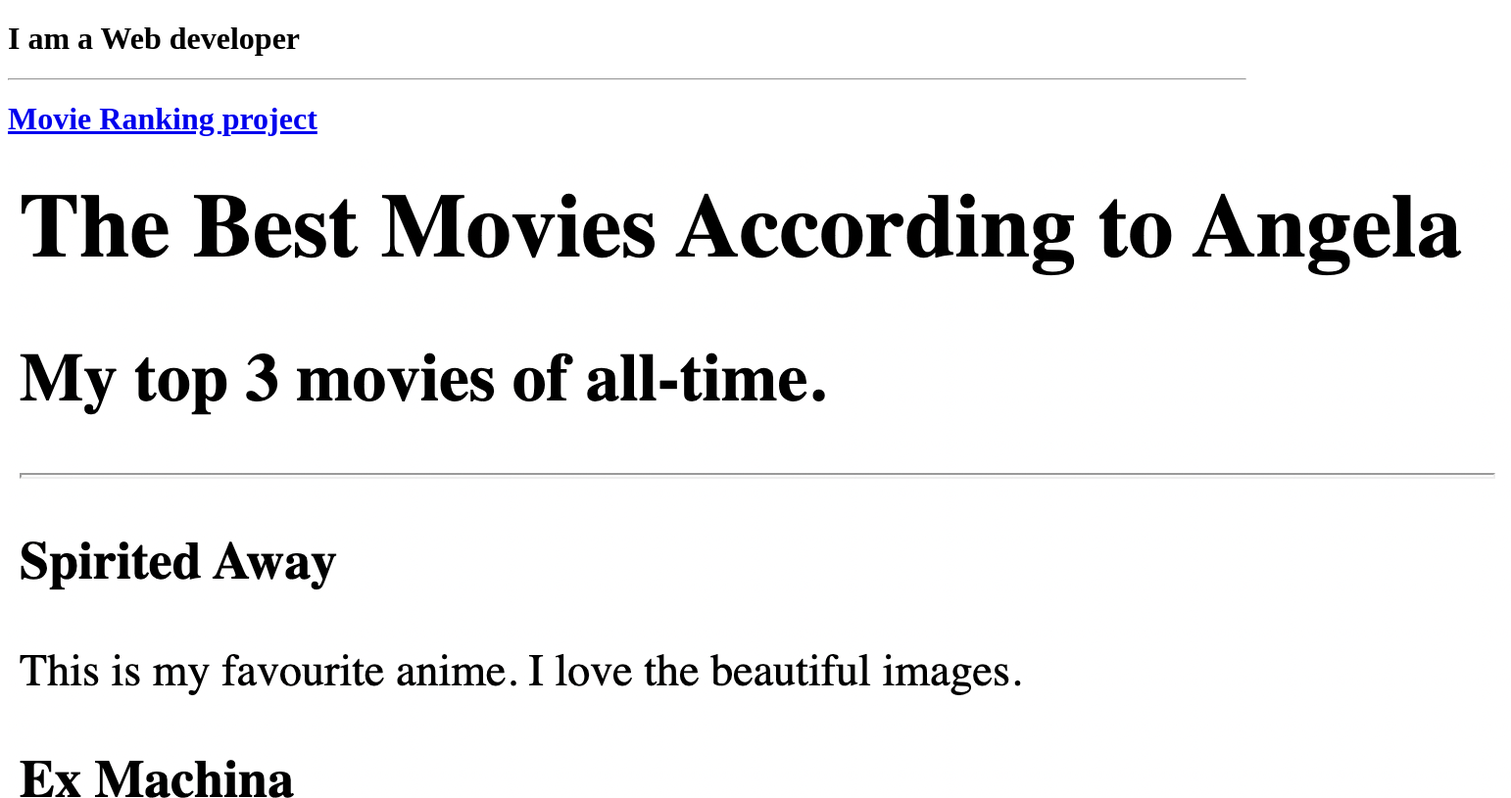
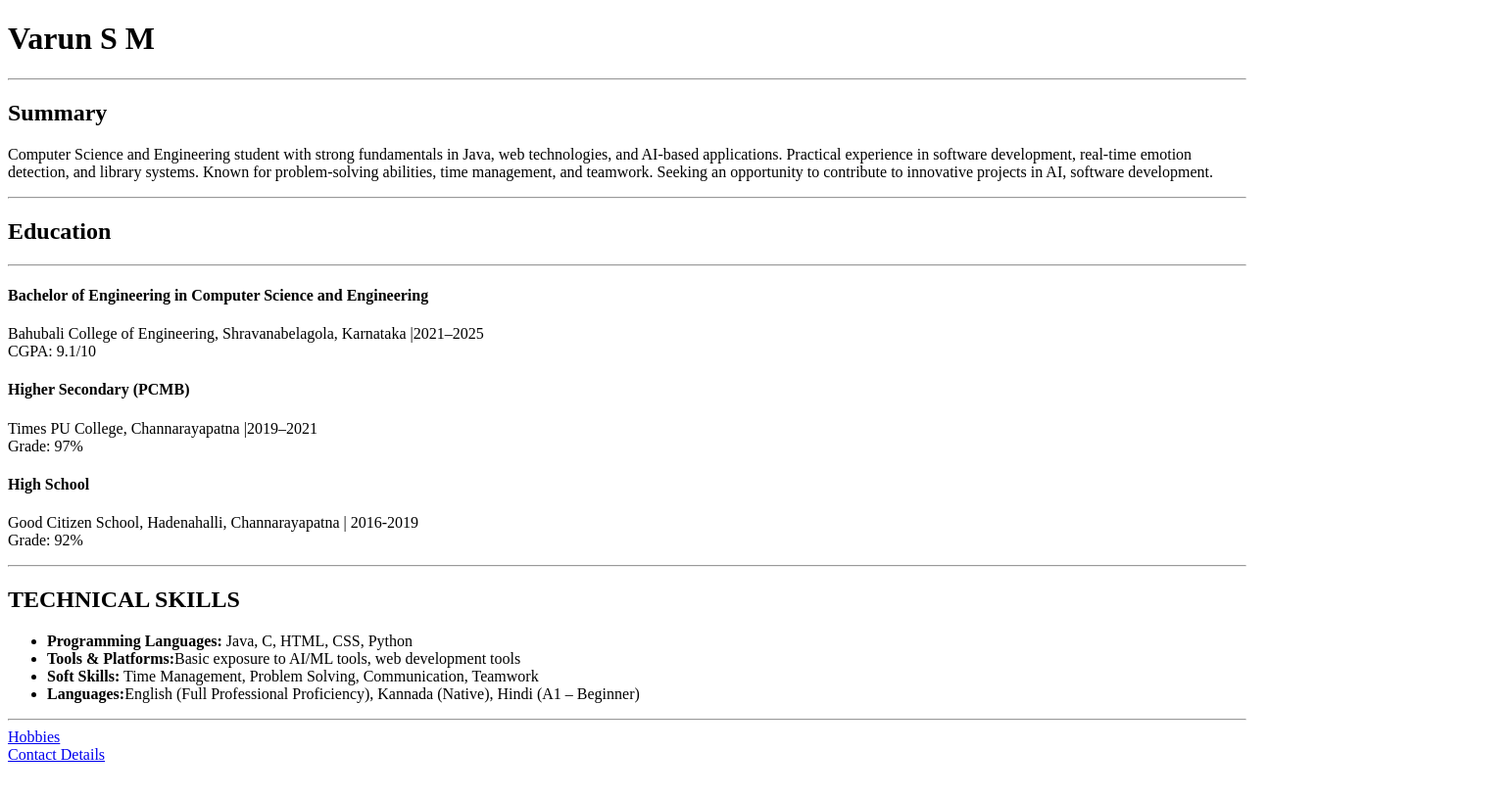
Before and after one commit to varungowda337/html-portfolio, a plain HTML site: page index.html in a window 1280 px wide. Shown: the top 815 px of the page at 98% size, 1542 px wide, since content can reach past the window. Drawn offline with Linux system fonts and the light colour scheme.

Commit message:
Add files via upload

```diff
--- a/index.html
+++ b/index.html
@@ -3,57 +3,42 @@
 <head>
     <meta charset="UTF-8">
     <meta name="viewport" content="width=device-width, initial-scale=1.0">
-    <title>Simple Portfolio</title>
+    <title>Resume</title>
 </head>
 <body>
-    <h1>I am a Web developer</h1>
+    <h1>Varun S M</h1>
+    <hr/>
+    <h2>Summary</h2>
+    <p>Computer Science and Engineering student with strong fundamentals in Java, web technologies, and AI-based applications. Practical experience in software development, real-time emotion detection, and library systems. Known for problem-solving abilities, time management, and teamwork. Seeking an opportunity to contribute to innovative projects in AI, software development.</p>
+    <hr/>
+    <h2>Education</h2>
+    <hr/>
+    <p>
+    <h4>Bachelor of Engineering in Computer Science and Engineering</h4>
+    Bahubali College of Engineering, Shravanabelagola, Karnataka
+       |2021–2025<br/>
+         CGPA: 9.1/10</p>
+    <p>
+        <h4>Higher Secondary (PCMB)</h4>
+        Times PU College, Channarayapatna |2019–2021<br/>
+         Grade: 97%
+    </p>
+    <p>
+       <h4> High School</h4>
+        Good Citizen School, Hadenahalli, Channarayapatna | 2016-2019</br>
+        Grade: 92%
+    </p>
+</p>
 <hr/>
-<h1><a href="./public/movie-ranking.html">Movie Ranking project</a></h1>
-<img src="./assets/images/movie-ranking.png"alt="movie ranking"/>
-<h1><a href="./public/birthday-invite.html">Birthday Inviate</a></h1>
-<img src="./assets/images/birthday-invite.png"alt="Image of project"/>
+<h2>TECHNICAL SKILLS</h2>
+    <ul>
+        <li><b>Programming Languages:</b> Java, C, HTML, CSS, Python</li>
+        <li><b>Tools & Platforms:</b>Basic exposure to AI/ML tools, web development tools</li>
+        <li><b>Soft Skills:</b> Time Management, Problem Solving, Communication, Teamwork</li>
+    	<li><b>Languages:</b>English (Full Professional Proficiency), Kannada (Native), Hindi (A1 – Beginner)</li>
+    </ul>
+    <hr/>
+    <a href="./hobby.html">Hobbies</a><br/>
+    <a href="./contact.html">Contact Details</a>
 </body>
 </html>
-
-
-
-
-
-
-
-
-
-
-
-
-
-
-
-
-
-
-
-
-
-
-
-
-
-
-
-
-<!-- TODO 1: Create the HTML Boilerplate -->
-
-<!-- TODO 2: Add Your previous projects' HTML into the public folder -->
-
-<!-- TODO 3: Take screenshots of your project previews and add the images to the images folder -->
-
-<!-- TODO 4: Add titles/subtitles etc. -->
-
-<!-- TODO 5: Add a link to the project pages -->
-
-<!-- TODO 6: Add images to show the project previews
-HINT for TODO 6: You can use the height attribute set to 200 to make the image smaller:
-https://developer.mozilla.org/en-US/docs/Web/HTML/Element/img#attr-height -->
-
-<!-- TODO 7: Add the Contact Me and About Me page links -->
```
Also changed, not shown: contact.html (added, +4 -0 lines), hobby.html (added, +7 -0 lines).
